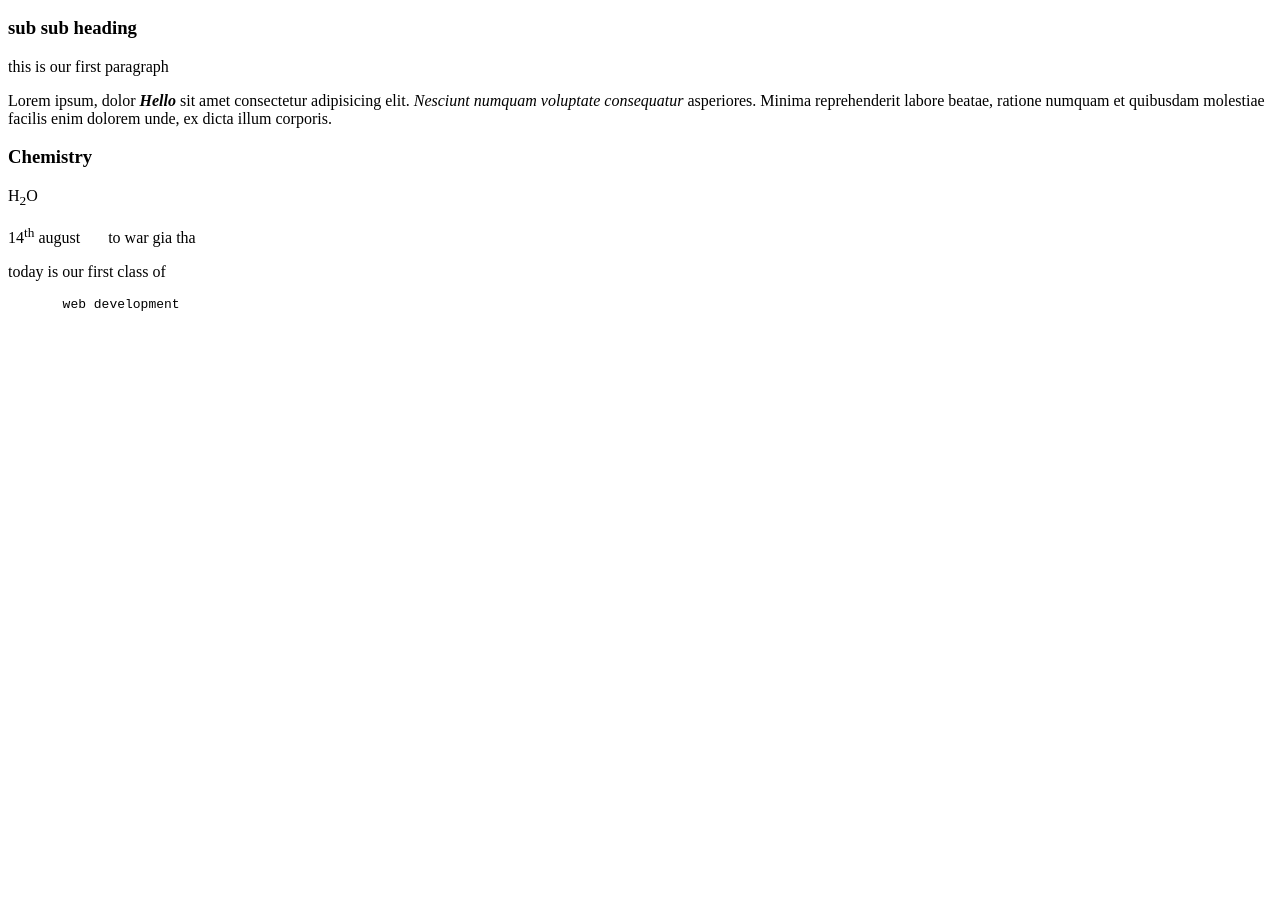
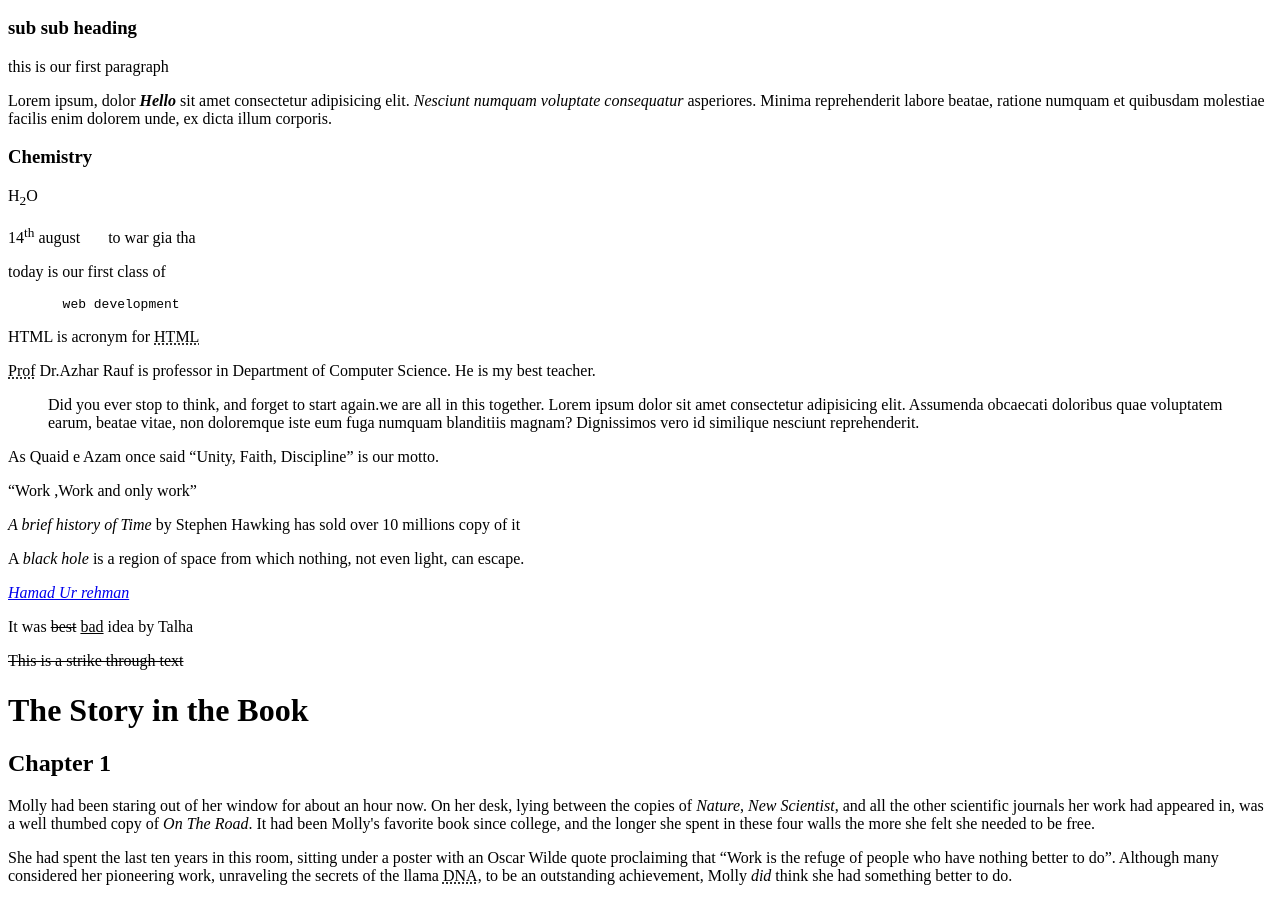
Before and after one commit to HamadDeveloper/WEB-BIC, a plain HTML site: page Day-1-Introduction/index.html in a window 1280 px wide. Shown: the part 110-1011 px from the top of the page. Before the commit the page ends 800 px from the top, so only its background shows below. Drawn offline with Linux system fonts and the light colour scheme.

Commit message:
add further detail

```diff
--- a/Day-1-Introduction/index.html
+++ b/Day-1-Introduction/index.html
@@ -18,5 +18,60 @@
 
     <nbsp></nbsp> to war gia tha</P>
     <p>today is our first class of <pre>       web development </pre></p>
+
+    <!-- Abbreviation and acronym -->
+     <p>HTML is acronym for <abbr title="Hypher Text Markup Language">HTML</abbr></p>
+
+     <p><abbr title="Professor">Prof</abbr> Dr.Azhar Rauf is professor in Department of Computer Science. He is my best teacher.</p>
+
+     <blockquote cite="www.google.com">
+        <p>Did you ever stop to think, and forget to start again.we  are all in this together. Lorem ipsum dolor sit amet consectetur adipisicing elit. Assumenda obcaecati doloribus quae voluptatem earum, beatae vitae, non doloremque iste eum fuga numquam blanditiis magnam? Dignissimos vero id similique nesciunt reprehenderit.</p>
+     </blockquote>
+     <p>As Quaid e Azam once said  <q>Unity, Faith, Discipline</q> is our motto.</p>
+     <q>Work ,Work and only work</q>
+
+     <!-- Citations and definitions -->
+      <p> <cite>A brief history of Time </cite> by Stephen Hawking has sold over 10 millions copy of it</p>
+      <p>A <dfn>black hole</dfn> is a region of space from
+        which nothing, not even light, can escape.</p>
+
+        <!-- address -->
+
+        <address>
+            <p> <a href="ceerhamad@gmail.com">Hamad Ur rehman</a> </p>
+
+        </address>
+        <p>It was <del>best</del> <ins>bad</ins> idea by Talha</p>
+
+        <!-- s tag -->
+         <p> <s> This is a strike through text</s> </p>
+
+         <html>
+<head>
+		 <title>Text</title>
+</head>
+<body>
+		 <h1>The Story in the Book</h1>
+		 <h2>Chapter 1</h2>
+		 <p>Molly had been staring out of her window for about
+			 an hour now. On her desk, lying between the copies
+			 of <i>Nature</i>, <i>New Scientist</i>, and all
+			 the other scientific journals her work had
+			 appeared in, was a well thumbed copy of <cite>On
+			 The Road</cite>. It had been Molly's favorite book
+			 since college, and the longer she spent in these
+			 four walls the more she felt she needed to be
+			 free.</p>
+		 <p>She had spent the last ten years in this room,
+			 sitting under a poster with an Oscar Wilde quote
+			 proclaiming that <q>Work is the refuge of
+			 people who have nothing better to do</q>. Although
+			 many considered her pioneering work, unraveling
+			 the secrets of the llama <abbr
+			 title="Deoxyribonucleic acid">DNA</abbr>, to be an
+			 outstanding achievement, Molly <em>did</em> think
+			 she had something better to do.</p>
 </body>
 </html>
+</body>
+</html>
```
